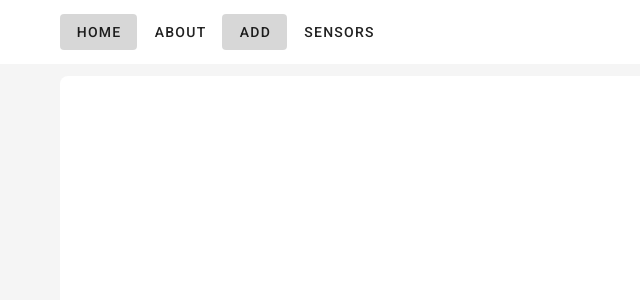
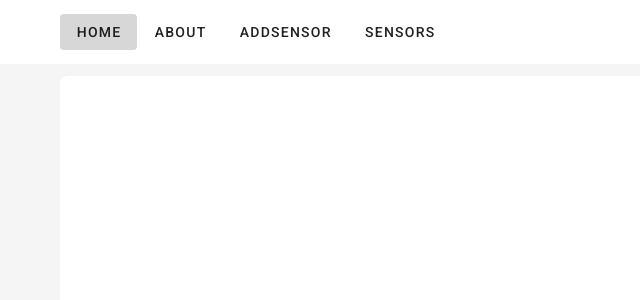
Before and after one commit to vives-projectwerk-2021/VueFrontendWebApp, a Vue app: page / in a window 1280 px wide. Shown: the top 300 px of the page, without its empty margins (0-640 px from the left). Built offline with nearby package versions, Linux system fonts and the light colour scheme; no server answers; what vue-ellipse-progress would draw is missing.

Commit message:
fix navbar

```diff
--- a/src/components/NavBar.vue
+++ b/src/components/NavBar.vue
@@ -19,7 +19,7 @@ export default {
         return{
 
 
-            links: ["Home", "About","Add", "Sensors"],
+            links: ["Home", "About","AddSensor", "Sensors"],
 
         }
     }
```
